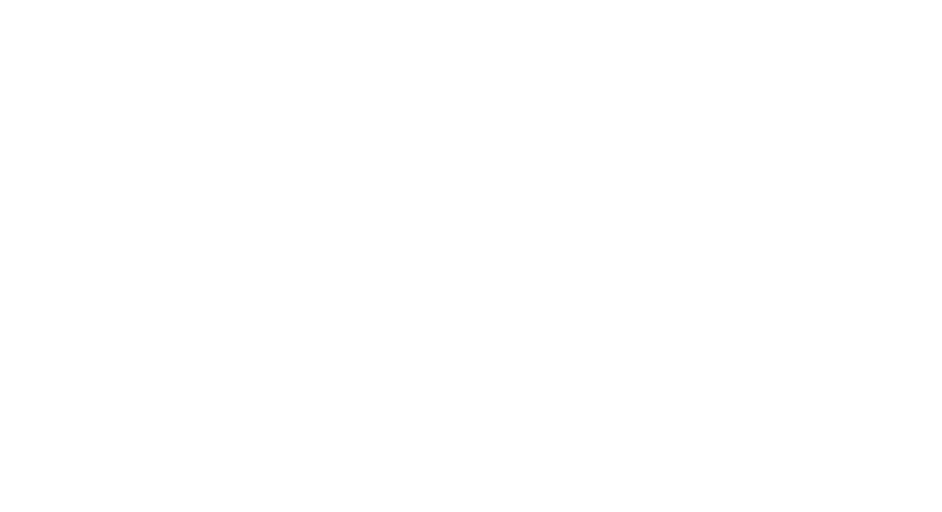
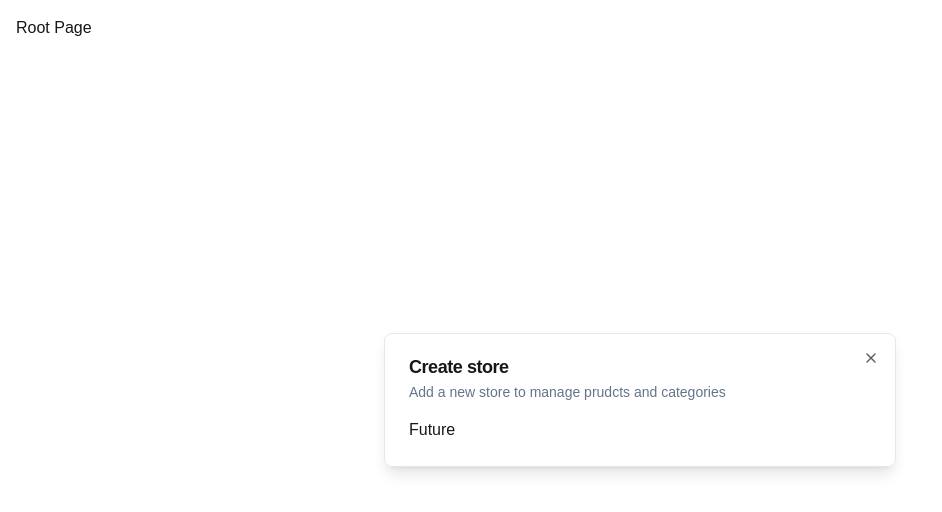
Before and after one commit to MaorSaadia/ecommerce-admin, a Next.js app: page / in a window 1280 px wide. Shown: the top 512 px of the page, without its empty margins (0-942 px from the left). Built offline with nearby package versions, Linux system fonts and the light colour scheme.

Commit message:
working on add store Modal components

```diff
--- a/app/(root)/page.tsx
+++ b/app/(root)/page.tsx
@@ -1,11 +1,19 @@
-import { UserButton } from "@clerk/nextjs";
+"use client";
+
+import { useStoreModal } from "@/hooks/use-store-modal";
+import { useEffect } from "react";
 
 const SetupPage = () => {
-  return (
-    <div className="p-4">
-      <UserButton />
-    </div>
-  );
+  const onOpen = useStoreModal((state) => state.onOpen);
+  const isOpen = useStoreModal((state) => state.isOpen);
+
+  useEffect(() => {
+    if (!isOpen) {
+      onOpen();
+    }
+  }, [isOpen, onOpen]);
+
+  return <div className="p-4">Root Page</div>;
 };
 
 export default SetupPage;
--- /dev/null
+++ b/components/modals/store-modal.tsx
@@ -0,0 +1,19 @@
+"use client";
+
+import { useStoreModal } from "@/hooks/use-store-modal";
+import { Modal } from "@/components/ui/modal";
+
+export const StoreModal = () => {
+  const storeModal = useStoreModal();
+
+  return (
+    <Modal
+      title="Create store"
+      description="Add a new store to manage prudcts and categories"
+      isOpen={storeModal.isOpen}
+      onClose={storeModal.onClose}
+    >
+      Future
+    </Modal>
+  );
+};
--- /dev/null
+++ b/components/ui/dialog.tsx
@@ -0,0 +1,122 @@
+"use client";
+
+import * as React from "react";
+import * as DialogPrimitive from "@radix-ui/react-dialog";
+import { X } from "lucide-react";
+
+import { cn } from "@/lib/utils";
+
+const Dialog = DialogPrimitive.Root;
+
+const DialogTrigger = DialogPrimitive.Trigger;
+
+const DialogPortal = DialogPrimitive.Portal;
+
+const DialogClose = DialogPrimitive.Close;
+
+const DialogOverlay = React.forwardRef<
+  React.ElementRef<typeof DialogPrimitive.Overlay>,
+  React.ComponentPropsWithoutRef<typeof DialogPrimitive.Overlay>
+>(({ className, ...props }, ref) => (
+  <DialogPrimitive.Overlay
+    ref={ref}
+    className={cn(
+      "fixed inset-0 z-50 bg-background/80  data-[state=open]:animate-in data-[state=closed]:animate-out data-[state=closed]:fade-out-0 data-[state=open]:fade-in-0",
+      className
+    )}
+    {...props}
+  />
+));
+DialogOverlay.displayName = DialogPrimitive.Overlay.displayName;
+
+const DialogContent = React.forwardRef<
+  React.ElementRef<typeof DialogPrimitive.Content>,
+  React.ComponentPropsWithoutRef<typeof DialogPrimitive.Content>
+>(({ className, children, ...props }, ref) => (
+  <DialogPortal>
+    <DialogOverlay />
+    <DialogPrimitive.Content
+      ref={ref}
+      className={cn(
+        "fixed left-[50%] top-[50%] z-50 grid w-full max-w-lg translate-x-[-50%] translate-y-[-50%] gap-4 border bg-background p-6 shadow-lg duration-200 data-[state=open]:animate-in data-[state=closed]:animate-out data-[state=closed]:fade-out-0 data-[state=open]:fade-in-0 data-[state=closed]:zoom-out-95 data-[state=open]:zoom-in-95 data-[state=closed]:slide-out-to-left-1/2 data-[state=closed]:slide-out-to-top-[48%] data-[state=open]:slide-in-from-left-1/2 data-[state=open]:slide-in-from-top-[48%] sm:rounded-lg",
+        className
+      )}
+      {...props}
+    >
+      {children}
+      <DialogPrimitive.Close className="absolute right-4 top-4 rounded-sm opacity-70 ring-offset-background transition-opacity hover:opacity-100 focus:outline-none focus:ring-2 focus:ring-ring focus:ring-offset-2 disabled:pointer-events-none data-[state=open]:bg-accent data-[state=open]:text-muted-foreground">
+        <X className="h-4 w-4" />
+        <span className="sr-only">Close</span>
+      </DialogPrimitive.Close>
+    </DialogPrimitive.Content>
+  </DialogPortal>
+));
+DialogContent.displayName = DialogPrimitive.Content.displayName;
+
+const DialogHeader = ({
+  className,
+  ...props
+}: React.HTMLAttributes<HTMLDivElement>) => (
+  <div
+    className={cn(
+      "flex flex-col space-y-1.5 text-center sm:text-left",
+      className
+    )}
+    {...props}
+  />
+);
+DialogHeader.displayName = "DialogHeader";
+
+const DialogFooter = ({
+  className,
+  ...props
+}: React.HTMLAttributes<HTMLDivElement>) => (
+  <div
+    className={cn(
+      "flex flex-col-reverse sm:flex-row sm:justify-end sm:space-x-2",
+      className
+    )}
+    {...props}
+  />
+);
+DialogFooter.displayName = "DialogFooter";
+
+const DialogTitle = React.forwardRef<
+  React.ElementRef<typeof DialogPrimitive.Title>,
+  React.ComponentPropsWithoutRef<typeof DialogPrimitive.Title>
+>(({ className, ...props }, ref) => (
+  <DialogPrimitive.Title
+    ref={ref}
+    className={cn(
+      "text-lg font-semibold leading-none tracking-tight",
+      className
+    )}
+    {...props}
+  />
+));
+DialogTitle.displayName = DialogPrimitive.Title.displayName;
+
+const DialogDescription = React.forwardRef<
+  React.ElementRef<typeof DialogPrimitive.Description>,
+  React.ComponentPropsWithoutRef<typeof DialogPrimitive.Description>
+>(({ className, ...props }, ref) => (
+  <DialogPrimitive.Description
+    ref={ref}
+    className={cn("text-sm text-muted-foreground", className)}
+    {...props}
+  />
+));
+DialogDescription.displayName = DialogPrimitive.Description.displayName;
+
+export {
+  Dialog,
+  DialogPortal,
+  DialogOverlay,
+  DialogClose,
+  DialogTrigger,
+  DialogContent,
+  DialogHeader,
+  DialogFooter,
+  DialogTitle,
+  DialogDescription,
+};
--- /dev/null
+++ b/components/ui/modal.tsx
@@ -0,0 +1,43 @@
+"use client";
+
+import {
+  Dialog,
+  DialogContent,
+  DialogDescription,
+  DialogHeader,
+  DialogTitle,
+} from "@/components/ui/dialog";
+
+interface ModalProps {
+  title: string;
+  description: string;
+  isOpen: boolean;
+  onClose: () => void;
+  children?: React.ReactNode;
+}
+
+export const Modal: React.FC<ModalProps> = ({
+  title,
+  description,
+  isOpen,
+  onClose,
+  children,
+}) => {
+  const onChange = (open: boolean) => {
+    if (!open) {
+      onClose();
+    }
+  };
+
+  return (
+    <Dialog open={isOpen} onOpenChange={onChange}>
+      <DialogContent>
+        <DialogHeader>
+          <DialogTitle>{title}</DialogTitle>
+          <DialogDescription>{description}</DialogDescription>
+        </DialogHeader>
+        <div>{children}</div>
+      </DialogContent>
+    </Dialog>
+  );
+};
--- /dev/null
+++ b/hooks/use-store-modal.tsx
@@ -0,0 +1,13 @@
+import { create } from "zustand";
+
+interface useStoreModalStore {
+  isOpen: boolean;
+  onOpen: () => void;
+  onClose: () => void;
+};
+
+export const useStoreModal = create<useStoreModalStore>((set) => ({
+  isOpen: false,
+  onOpen: () => set({ isOpen: true }),
+  onClose: () => set({isOpen: false})
+}));
--- a/package.json
+++ b/package.json
@@ -10,6 +10,7 @@
   },
   "dependencies": {
     "@clerk/nextjs": "^5.4.1",
+    "@radix-ui/react-dialog": "^1.1.1",
     "@radix-ui/react-slot": "^1.1.0",
     "class-variance-authority": "^0.7.0",
     "clsx": "^2.1.1",
@@ -18,7 +19,8 @@
     "react": "^18",
     "react-dom": "^18",
     "tailwind-merge": "^2.5.2",
-    "tailwindcss-animate": "^1.0.7"
+    "tailwindcss-animate": "^1.0.7",
+    "zustand": "^4.5.5"
   },
   "devDependencies": {
     "@types/node": "^20",
--- /dev/null
+++ b/providers/modal-provider.tsx
@@ -0,0 +1,23 @@
+"use client";
+
+import { useEffect, useState } from "react";
+
+import { StoreModal } from "@/components/modals/store-modal";
+
+export const ModalProvider = () => {
+  const [isMounted, setIsMounted] = useState(false);
+
+  useEffect(() => {
+    setIsMounted(true);
+  }, []);
+
+  if (!isMounted) {
+    return null;
+  }
+
+  return (
+    <>
+      <StoreModal />
+    </>
+  );
+};
```
Also changed, not shown: app/layout.tsx (+5 -2 lines), 1 other file (tests, documents, lock files or other folders).
